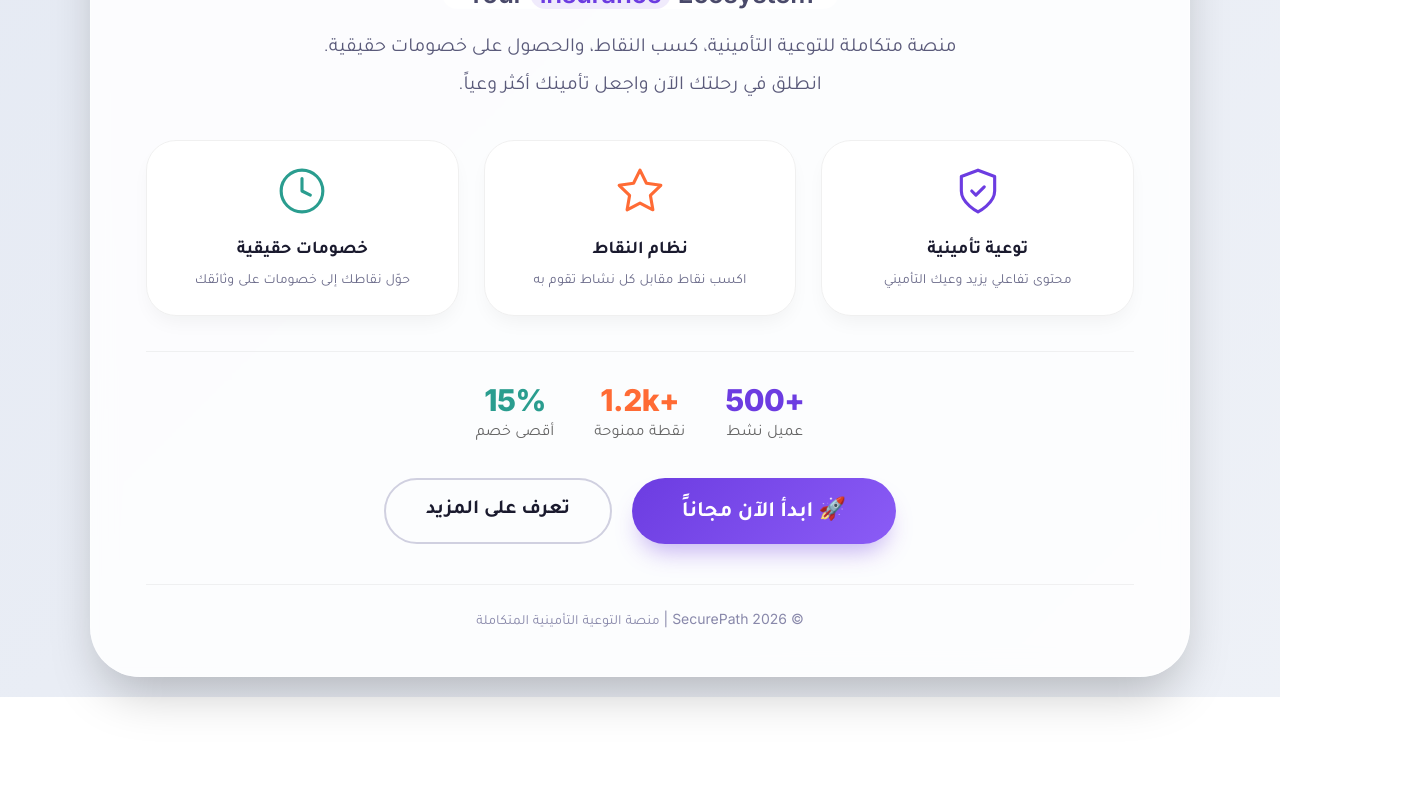
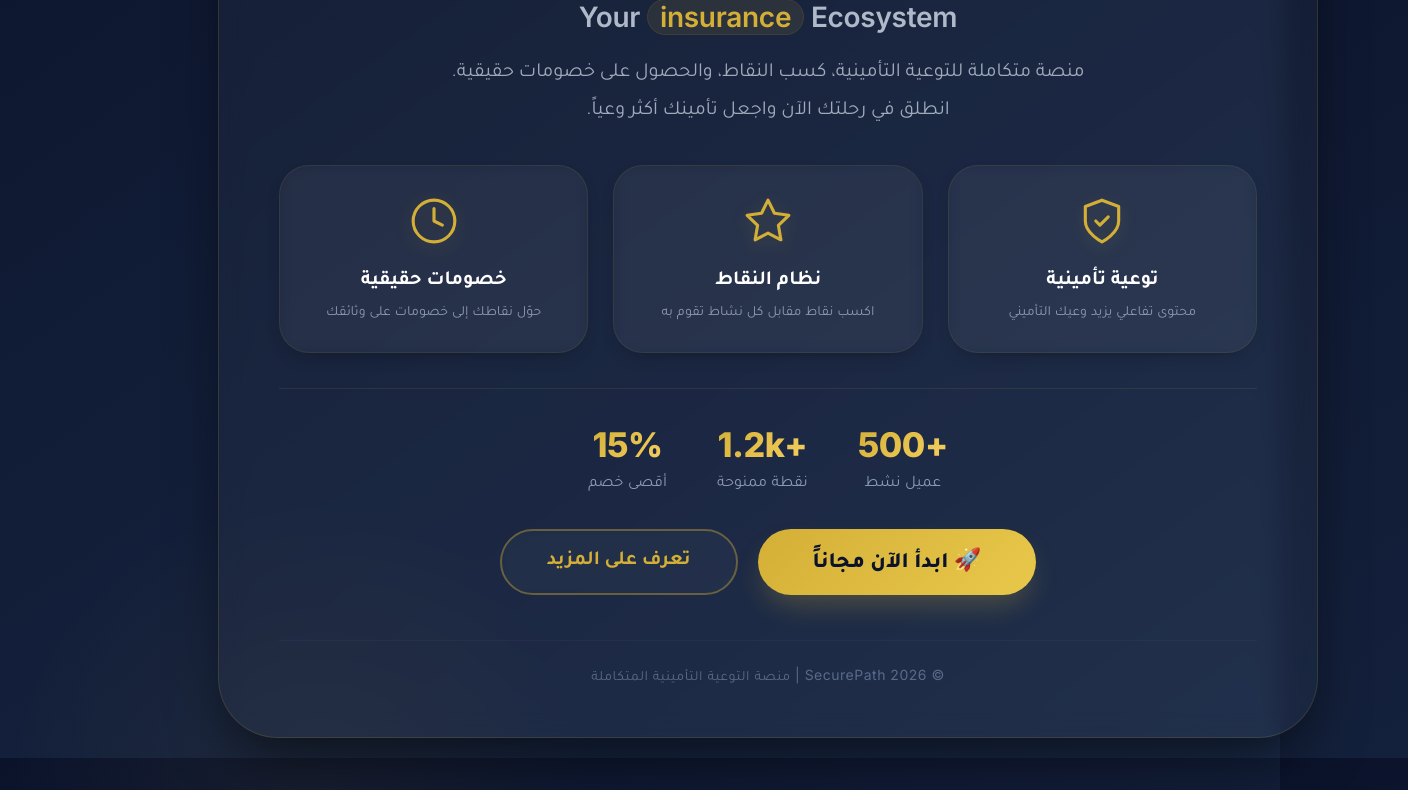
Before and after one commit to eslamshahin1087-lab/securepath-app, a plain HTML site: page index.html in a window 1280 px wide. Shown: the part 360-1150 px from the top of the page, 1408 px wide, since content can reach past the window. Before the commit the page ends 1057 px from the top, so only its background shows below. Drawn offline with Linux system fonts and the light colour scheme.

Commit message:
Update index.html

```diff
--- a/index.html
+++ b/index.html
@@ -5,7 +5,7 @@
     <meta name="viewport" content="width=device-width, initial-scale=1.0">
     <title>SecurePath - وجهتك الآمنة للتأمين</title>
 
-    <!-- الخطوط الحديثة (Inter للإنجليزية والأرقام + Tajawal للعربية) -->
+    <!-- الخطوط الحديثة -->
     <link rel="preconnect" href="https://fonts.googleapis.com">
     <link rel="preconnect" href="https://fonts.gstatic.com" crossorigin>
     <link href="https://fonts.googleapis.com/css2?family=Inter:opsz,wght@14..32,400;14..32,600;14..32,800&family=Tajawal:wght@400;700;800&display=swap" rel="stylesheet">
@@ -20,144 +20,173 @@
 
         body {
             font-family: 'Tajawal', 'Inter', sans-serif;
-            background: linear-gradient(-45deg, #f5f7fa, #e9edf5, #dce3f0, #c9d6e8);
-            background-size: 400% 400%;
-            animation: gradientBG 15s ease infinite;
+            /* الخلفية الأساسية: Navy Gradient */
+            background: linear-gradient(145deg, #0B132B 0%, #1A2A47 100%);
             min-height: 100vh;
             display: flex;
             flex-direction: column;
             align-items: center;
             justify-content: center;
             padding: 20px;
+            position: relative;
+            overflow-x: hidden;
         }
 
-        @keyframes gradientBG {
-            0% { background-position: 0% 50%; }
-            50% { background-position: 100% 50%; }
-            100% { background-position: 0% 50%; }
+        /* عناصر زخرفية ذهبية في الخلفية (دوائر ضبابية) */
+        body::before {
+            content: '';
+            position: absolute;
+            top: -20%;
+            right: -10%;
+            width: 500px;
+            height: 500px;
+            background: radial-gradient(circle, rgba(212, 175, 55, 0.08) 0%, transparent 70%);
+            border-radius: 50%;
+            pointer-events: none;
+            z-index: 0;
+        }
+
+        body::after {
+            content: '';
+            position: absolute;
+            bottom: -30%;
+            left: -10%;
+            width: 600px;
+            height: 600px;
+            background: radial-gradient(circle, rgba(212, 175, 55, 0.05) 0%, transparent 70%);
+            border-radius: 50%;
+            pointer-events: none;
+            z-index: 0;
         }
 
         .container {
+            position: relative;
+            z-index: 1;
             max-width: 1100px;
             width: 100%;
-            background: rgba(255, 255, 255, 0.85);
+            background: rgba(255, 255, 255, 0.03);
             backdrop-filter: blur(12px);
             -webkit-backdrop-filter: blur(12px);
-            border-radius: 50px;
-            padding: 45px 55px;
-            box-shadow: 0 25px 50px -12px rgba(0, 0, 0, 0.25);
-            border: 1px solid rgba(255, 255, 255, 0.4);
+            border-radius: 60px;
+            padding: 50px 60px;
+            box-shadow: 0 30px 60px -15px rgba(0, 0, 0, 0.6), inset 0 1px 0 rgba(212, 175, 55, 0.1);
+            border: 1px solid rgba(212, 175, 55, 0.15);
             text-align: center;
-            transition: all 0.3s ease;
+            transition: all 0.4s ease;
         }
 
-        /* ---------- الشعار الجديد (Logo + Icon) ---------- */
+        /* ---------- الشعار الجديد (ذهب + Navy) ---------- */
         .logo-wrapper {
             display: flex;
             align-items: center;
             justify-content: center;
-            gap: 12px;
-            margin-bottom: 15px;
+            gap: 15px;
+            margin-bottom: 20px;
         }
 
         .logo-icon {
             display: inline-block;
-            width: 50px;
-            height: 50px;
-            background: linear-gradient(145deg, #6C3CE1, #8B5CF6);
-            border-radius: 18px;
-            padding: 8px;
-            box-shadow: 0 8px 16px -4px rgba(108, 60, 225, 0.3);
+            width: 55px;
+            height: 55px;
+            background: linear-gradient(145deg, #D4AF37, #E8C84A);
+            border-radius: 20px;
+            padding: 10px;
+            box-shadow: 0 10px 25px -5px rgba(212, 175, 55, 0.3);
+            transition: transform 0.3s ease;
+        }
+        .logo-icon:hover {
+            transform: scale(1.05) rotate(-2deg);
         }
         .logo-icon svg {
             display: block;
             width: 100%;
             height: 100%;
-            fill: none;
-            stroke: white;
-            stroke-width: 2;
+            fill: #0B132B; /* لون Navy من الداخل */
+            stroke: #0B132B;
+            stroke-width: 1.5;
             stroke-linecap: round;
             stroke-linejoin: round;
         }
 
         .logo-text {
             font-family: 'Inter', 'Tajawal', sans-serif;
-            font-size: 32px;
+            font-size: 34px;
             font-weight: 800;
-            color: #1a1a2e;
+            color: #FFFFFF;
             letter-spacing: -0.5px;
+            text-shadow: 0 2px 10px rgba(0,0,0,0.3);
         }
         .logo-text span {
-            color: #6C3CE1;
-            background: #ede7ff;
-            padding: 0 12px;
+            color: #D4AF37;
+            background: rgba(212, 175, 55, 0.15);
+            padding: 0 14px;
             border-radius: 30px;
             font-weight: 800;
+            border: 1px solid rgba(212, 175, 55, 0.2);
         }
 
         /* البادج (العلامة المميزة) */
         .badge {
             display: inline-block;
-            background: #6C3CE1;
-            color: white;
-            padding: 8px 28px;
+            background: rgba(212, 175, 55, 0.15);
+            backdrop-filter: blur(4px);
+            color: #E8C84A;
+            padding: 8px 30px;
             border-radius: 50px;
             font-size: 14px;
             font-weight: 700;
-            letter-spacing: 0.5px;
+            letter-spacing: 1px;
             margin-bottom: 25px;
-            box-shadow: 0 4px 10px rgba(108, 60, 225, 0.3);
+            border: 1px solid rgba(212, 175, 55, 0.2);
             font-family: 'Inter', sans-serif;
         }
 
         /* النص الرئيسي */
         h1 {
             font-family: 'Tajawal', sans-serif;
-            font-size: 58px;
+            font-size: 60px;
             font-weight: 800;
-            color: #1a1a2e;
+            color: #FFFFFF;
             line-height: 1.2;
             margin-bottom: 10px;
+            text-shadow: 0 4px 20px rgba(0,0,0,0.4);
         }
         h1 .highlight {
-            background: linear-gradient(135deg, #6C3CE1, #FF6B35);
+            background: linear-gradient(135deg, #D4AF37, #F5D060);
             -webkit-background-clip: text;
             -webkit-text-fill-color: transparent;
             background-clip: text;
         }
 
-        /* الشعار الجديد (Slogan) */
+        /* الشعار النصي (Slogan) ذهبي */
         .slogan {
             font-family: 'Inter', 'Tajawal', sans-serif;
-            font-size: 26px;
+            font-size: 28px;
             font-weight: 600;
-            color: #4a4a6a;
+            color: #B0B9C9;
             margin-bottom: 20px;
             letter-spacing: -0.3px;
-            background: rgba(255, 255, 255, 0.5);
-            display: inline-block;
-            padding: 0 25px;
-            border-radius: 40px;
-            backdrop-filter: blur(4px);
         }
         .slogan em {
             font-style: normal;
-            color: #6C3CE1;
-            background: rgba(108, 60, 225, 0.1);
-            padding: 0 10px;
+            color: #D4AF37;
+            background: rgba(212, 175, 55, 0.1);
+            padding: 0 12px;
             border-radius: 20px;
+            border: 1px solid rgba(212, 175, 55, 0.1);
         }
 
         .sub-text {
             font-size: 20px;
-            color: #5a5a7a;
+            color: #B0B9C9;
             max-width: 700px;
             margin: 0 auto 35px;
             line-height: 1.9;
             font-weight: 400;
+            opacity: 0.9;
         }
 
-        /* الميزات */
+        /* الميزات (بطاقات شفافة) */
         .features {
             display: grid;
             grid-template-columns: repeat(auto-fit, minmax(200px, 1fr));
@@ -166,34 +195,37 @@
         }
 
         .feature-item {
-            background: white;
-            padding: 25px 15px;
+            background: rgba(255, 255, 255, 0.03);
+            backdrop-filter: blur(8px);
+            padding: 30px 15px;
             border-radius: 30px;
-            box-shadow: 0 10px 20px -5px rgba(0, 0, 0, 0.05);
-            transition: all 0.3s ease;
-            border: 1px solid #f0f0f0;
+            transition: all 0.4s cubic-bezier(0.175, 0.885, 0.32, 1.275);
+            border: 1px solid rgba(212, 175, 55, 0.1);
+            box-shadow: 0 8px 20px -10px rgba(0, 0, 0, 0.4);
         }
         .feature-item:hover {
-            transform: translateY(-10px);
-            border-color: #6C3CE1;
-            box-shadow: 0 20px 30px -10px rgba(108, 60, 225, 0.15);
+            transform: translateY(-12px);
+            border-color: #D4AF37;
+            box-shadow: 0 20px 40px -12px rgba(212, 175, 55, 0.2);
+            background: rgba(212, 175, 55, 0.05);
         }
 
         .feature-item .icon svg {
             display: inline-block;
             margin-bottom: 15px;
+            filter: drop-shadow(0 4px 8px rgba(212, 175, 55, 0.2));
         }
         .feature-item h3 {
             font-family: 'Tajawal', sans-serif;
-            font-size: 18px;
-            color: #1a1a2e;
+            font-size: 20px;
+            color: #FFFFFF;
             margin-bottom: 8px;
             font-weight: 700;
         }
         .feature-item p {
             font-family: 'Inter', 'Tajawal', sans-serif;
             font-size: 14px;
-            color: #6b6b8a;
+            color: #8E99B3;
             font-weight: 400;
         }
 
@@ -201,28 +233,30 @@
         .stats {
             display: flex;
             justify-content: center;
-            gap: 40px;
+            gap: 50px;
             margin: 35px 0;
             flex-wrap: wrap;
-            border-top: 1px solid rgba(0,0,0,0.05);
-            padding-top: 30px;
+            border-top: 1px solid rgba(212, 175, 55, 0.1);
+            padding-top: 35px;
         }
         .stats-item strong {
             font-family: 'Inter', sans-serif;
-            font-size: 30px;
+            font-size: 34px;
             font-weight: 800;
             letter-spacing: -0.5px;
+            background: linear-gradient(135deg, #D4AF37, #F5D060);
+            -webkit-background-clip: text;
+            -webkit-text-fill-color: transparent;
+            background-clip: text;
         }
         .stats-item span {
             font-family: 'Inter', 'Tajawal', sans-serif;
             font-size: 16px;
-            color: #666;
+            color: #8E99B3;
             display: block;
             font-weight: 500;
+            margin-top: 5px;
         }
-        .stats-item .purple { color: #6C3CE1; }
-        .stats-item .orange { color: #FF6B35; }
-        .stats-item .green { color: #2A9D8F; }
 
         /* الأزرار */
         .cta-buttons {
@@ -230,19 +264,19 @@
             flex-wrap: wrap;
             gap: 20px;
             justify-content: center;
-            margin-top: 30px;
+            margin-top: 35px;
         }
 
         .btn-primary {
-            background: linear-gradient(135deg, #6C3CE1, #8B5CF6);
-            color: white;
-            padding: 18px 50px;
+            background: linear-gradient(135deg, #D4AF37, #E8C84A);
+            color: #0B132B;
+            padding: 18px 55px;
             border-radius: 60px;
             font-size: 22px;
-            font-weight: 700;
+            font-weight: 800;
             text-decoration: none;
             transition: all 0.3s ease;
-            box-shadow: 0 15px 25px -8px rgba(108, 60, 225, 0.4);
+            box-shadow: 0 15px 30px -8px rgba(212, 175, 55, 0.3);
             border: none;
             cursor: pointer;
             display: inline-block;
@@ -250,58 +284,53 @@
         }
         .btn-primary:hover {
             transform: scale(1.05);
-            box-shadow: 0 20px 35px -8px rgba(108, 60, 225, 0.6);
-            animation: shake 0.5s ease-in-out;
-        }
-
-        @keyframes shake {
-            0%, 100% { transform: translateX(0) scale(1.05); }
-            25% { transform: translateX(-5px) scale(1.05); }
-            75% { transform: translateX(5px) scale(1.05); }
+            box-shadow: 0 25px 40px -10px rgba(212, 175, 55, 0.5);
         }
 
         .btn-secondary {
             background: transparent;
-            color: #1a1a2e;
-            padding: 18px 40px;
+            color: #D4AF37;
+            padding: 18px 45px;
             border-radius: 60px;
             font-size: 20px;
             font-weight: 700;
             text-decoration: none;
-            border: 2px solid #d0d0e0;
+            border: 2px solid rgba(212, 175, 55, 0.4);
             transition: all 0.3s ease;
             display: inline-block;
             font-family: 'Tajawal', sans-serif;
+            backdrop-filter: blur(4px);
         }
         .btn-secondary:hover {
-            border-color: #6C3CE1;
-            color: #6C3CE1;
-            background: rgba(108, 60, 225, 0.05);
+            border-color: #D4AF37;
+            background: rgba(212, 175, 55, 0.08);
+            box-shadow: 0 0 25px rgba(212, 175, 55, 0.1);
         }
 
         .footer {
-            margin-top: 40px;
-            color: #8888aa;
+            margin-top: 45px;
+            color: #5A6A8A;
             font-size: 14px;
-            border-top: 1px solid rgba(0,0,0,0.05);
+            border-top: 1px solid rgba(255,255,255,0.03);
             padding-top: 25px;
             font-family: 'Inter', 'Tajawal', sans-serif;
+            letter-spacing: 0.5px;
         }
 
         /* تجاوب مع الجوال */
         @media (max-width: 768px) {
-            .container { padding: 30px 20px; }
-            h1 { font-size: 34px; }
-            .slogan { font-size: 20px; padding: 0 15px; }
+            .container { padding: 30px 20px; border-radius: 30px; }
+            h1 { font-size: 36px; }
+            .slogan { font-size: 20px; }
             .sub-text { font-size: 17px; }
             .btn-primary { font-size: 18px; padding: 15px 30px; }
             .btn-secondary { font-size: 16px; padding: 15px 25px; }
             .features { grid-template-columns: 1fr; }
             .cta-buttons { flex-direction: column; align-items: center; }
-            .stats { gap: 20px; }
-            .stats-item strong { font-size: 24px; }
+            .stats { gap: 25px; }
+            .stats-item strong { font-size: 26px; }
             .logo-text { font-size: 26px; }
-            .logo-icon { width: 40px; height: 40px; }
+            .logo-icon { width: 45px; height: 45px; padding: 8px; }
         }
     </style>
 </head>
@@ -309,9 +338,9 @@
 
     <div class="container">
 
-        <!-- الشعار الجديد (أيقونة + نص) -->
+        <!-- الشعار الجديد (أيقونة ذهبية + نص) -->
         <div class="logo-wrapper">
-            <!-- أيقونة الدرع (SecurePath Icon) -->
+            <!-- أيقونة الدرع المذهبة -->
             <div class="logo-icon">
                 <svg viewBox="0 0 24 24">
                     <path d="M12 22s8-4 8-10V5l-8-3-8 3v7c0 6 8 10 8 10z" />
@@ -331,7 +360,7 @@
             طريقك نحو <span class="highlight">التأمين</span> <br> الذكي والآمن
         </h1>
 
-        <!-- الشعار النصي الجديد (Slogan) - تم التغيير إلى Your insurance Ecosystem -->
+        <!-- الشعار النصي الجديد (ذهبي) -->
         <div class="slogan">
             Your <em>insurance</em> Ecosystem
         </div>
@@ -345,7 +374,7 @@
         <div class="features">
             <div class="feature-item">
                 <span class="icon">
-                    <svg width="50" height="50" viewBox="0 0 24 24" fill="none" stroke="#6C3CE1" stroke-width="1.5" stroke-linecap="round" stroke-linejoin="round">
+                    <svg width="50" height="50" viewBox="0 0 24 24" fill="none" stroke="#D4AF37" stroke-width="1.5" stroke-linecap="round" stroke-linejoin="round">
                         <path d="M12 22s8-4 8-10V5l-8-3-8 3v7c0 6 8 10 8 10z"/>
                         <path d="M9 12l2 2 4-4"/>
                     </svg>
@@ -355,7 +384,7 @@
             </div>
             <div class="feature-item">
                 <span class="icon">
-                    <svg width="50" height="50" viewBox="0 0 24 24" fill="none" stroke="#FF6B35" stroke-width="1.5" stroke-linecap="round" stroke-linejoin="round">
+                    <svg width="50" height="50" viewBox="0 0 24 24" fill="none" stroke="#D4AF37" stroke-width="1.5" stroke-linecap="round" stroke-linejoin="round">
                         <polygon points="12 2 15.09 8.26 22 9.27 17 14.14 18.18 21.02 12 17.77 5.82 21.02 7 14.14 2 9.27 8.91 8.26 12 2"/>
                     </svg>
                 </span>
@@ -364,7 +393,7 @@
             </div>
             <div class="feature-item">
                 <span class="icon">
-                    <svg width="50" height="50" viewBox="0 0 24 24" fill="none" stroke="#2A9D8F" stroke-width="1.5" stroke-linecap="round" stroke-linejoin="round">
+                    <svg width="50" height="50" viewBox="0 0 24 24" fill="none" stroke="#D4AF37" stroke-width="1.5" stroke-linecap="round" stroke-linejoin="round">
                         <circle cx="12" cy="12" r="10"/>
                         <path d="M12 6v6l4 2"/>
                     </svg>
@@ -377,20 +406,20 @@
         <!-- الإحصاءات -->
         <div class="stats">
             <div class="stats-item">
-                <strong class="purple">+500</strong>
+                <strong>+500</strong>
                 <span>عميل نشط</span>
             </div>
             <div class="stats-item">
-                <strong class="orange">+1.2k</strong>
+                <strong>+1.2k</strong>
                 <span>نقطة ممنوحة</span>
             </div>
             <div class="stats-item">
-                <strong class="green">15%</strong>
+                <strong>15%</strong>
                 <span>أقصى خصم</span>
             </div>
         </div>
 
-        <!-- الأزرار (تم إصلاح الرابط المعطل الذي كان يعطي 404) -->
+        <!-- الأزرار -->
         <div class="cta-buttons">
             <a href="wathiqati-app.html" class="btn-primary">
                 🚀 ابدأ الآن مجاناً
```
